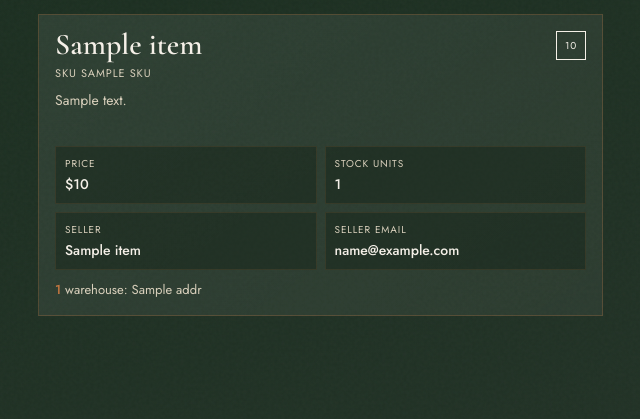
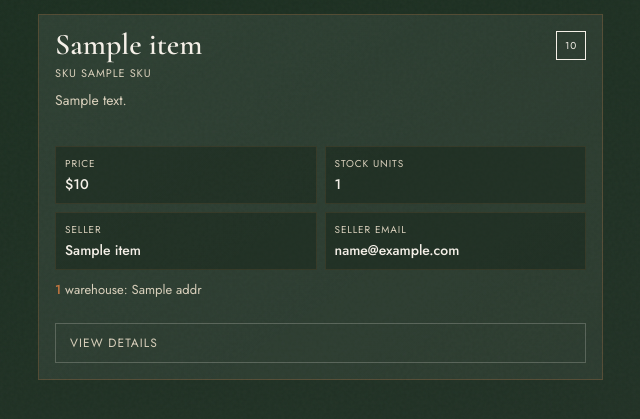
Before and after one commit to MrBottleTree/stock-flow, a Django app: template core/templates/items.html in a window 1280 px wide. Shown: the part 317-736 px from the top of the page, without its empty margins (30-670 px from the left). Run offline with Django 5.2, Linux system fonts and the light colour scheme; the template is opened without the code that fills it: most values are stand-ins (such as "Sample title", 1, 10 or a date in 2020).

Commit message:
fix(UI): prevent misclicks on item cards, improve edit button UX
- Changed item list cards from wrap-around <a> tags to <article> elements
- Added a dedicated 'View Details' action button at the bottom of the card
- Redesigned the 'Edit Item' button for sellers to be uniform in size and prominent next to the view details button

```diff
--- a/core/templates/items.html
+++ b/core/templates/items.html
@@ -156,10 +156,9 @@
       background: linear-gradient(145deg, var(--glass-md), var(--glass));
       border: 1px solid var(--border);
       padding: 16px;
-      cursor: pointer;
       transition: border-color 0.25s, transform 0.25s, box-shadow 0.25s;
-      text-decoration: none;
-      display: block;
+      display: flex;
+      flex-direction: column;
       color: inherit;
     }
 
@@ -431,7 +430,7 @@
     {% if item_rows %}
       <section class="catalog">
         {% for item in item_rows %}
-          <a class="card" href="{% url 'item_detail' item.id %}">
+          <article class="card">
             <div class="card-head">
               <div>
                 <h2 class="item-name">{{ item.name }}</h2>
@@ -470,12 +469,13 @@
               {% endif %}
             </p>
 
-            {% if user_type == 'seller' and item.seller_id == user_id %}
-              <div style="margin-top: 14px; display: flex; justify-content: flex-end;">
-                <a href="{% url 'edit_inventory' item.id %}" class="btn" style="border-color: var(--copper); color: var(--copper); font-weight: 600;" onclick="event.stopPropagation();">Edit Item</a>
-              </div>
-            {% endif %}
-          </a>
+            <div style="margin-top: auto; padding-top: 24px; display: flex; gap: 10px;">
+              <a href="{% url 'item_detail' item.id %}" class="btn" style="flex: 1; justify-content: center;">View Details</a>
+              {% if user_type == 'seller' and item.seller_id == user_id %}
+                <a href="{% url 'edit_inventory' item.id %}" class="btn primary" style="flex: 1; justify-content: center;">Edit Item</a>
+              {% endif %}
+            </div>
+          </article>
         {% endfor %}
       </section>
     {% else %}
```
